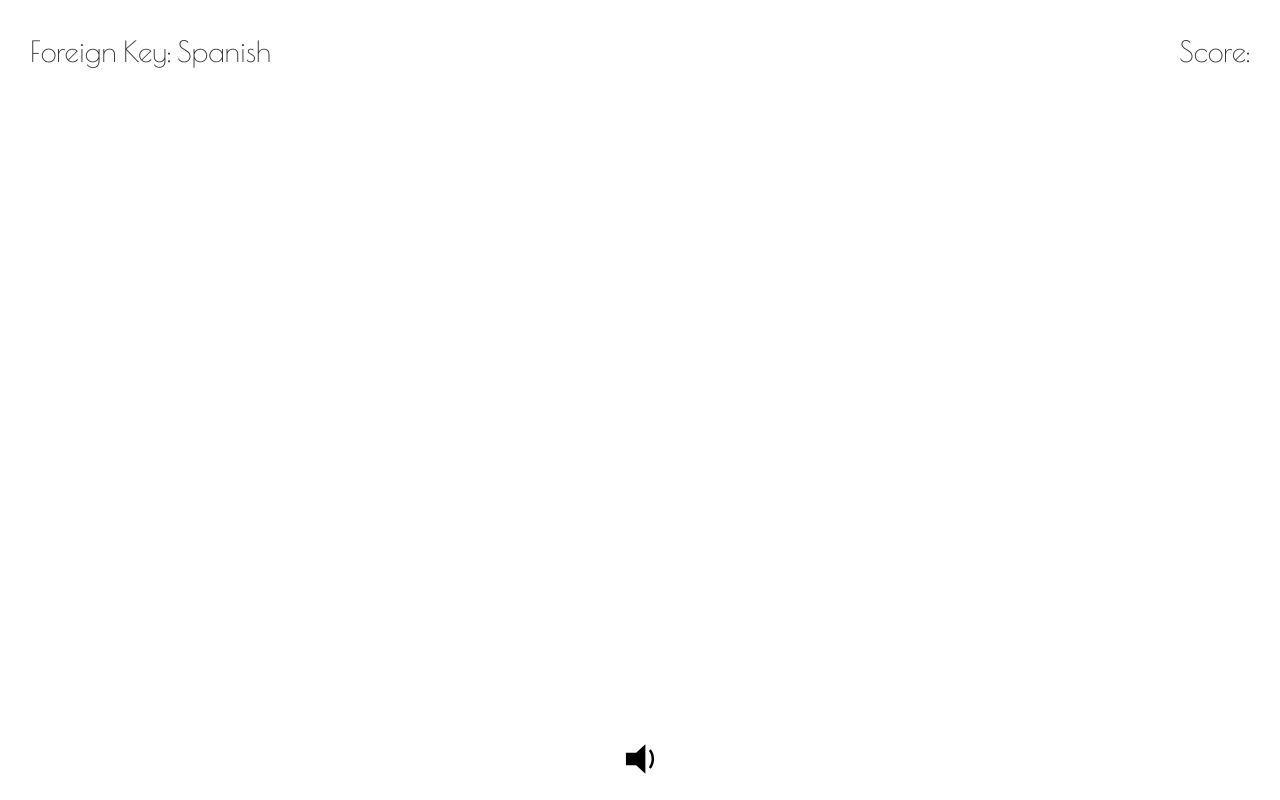
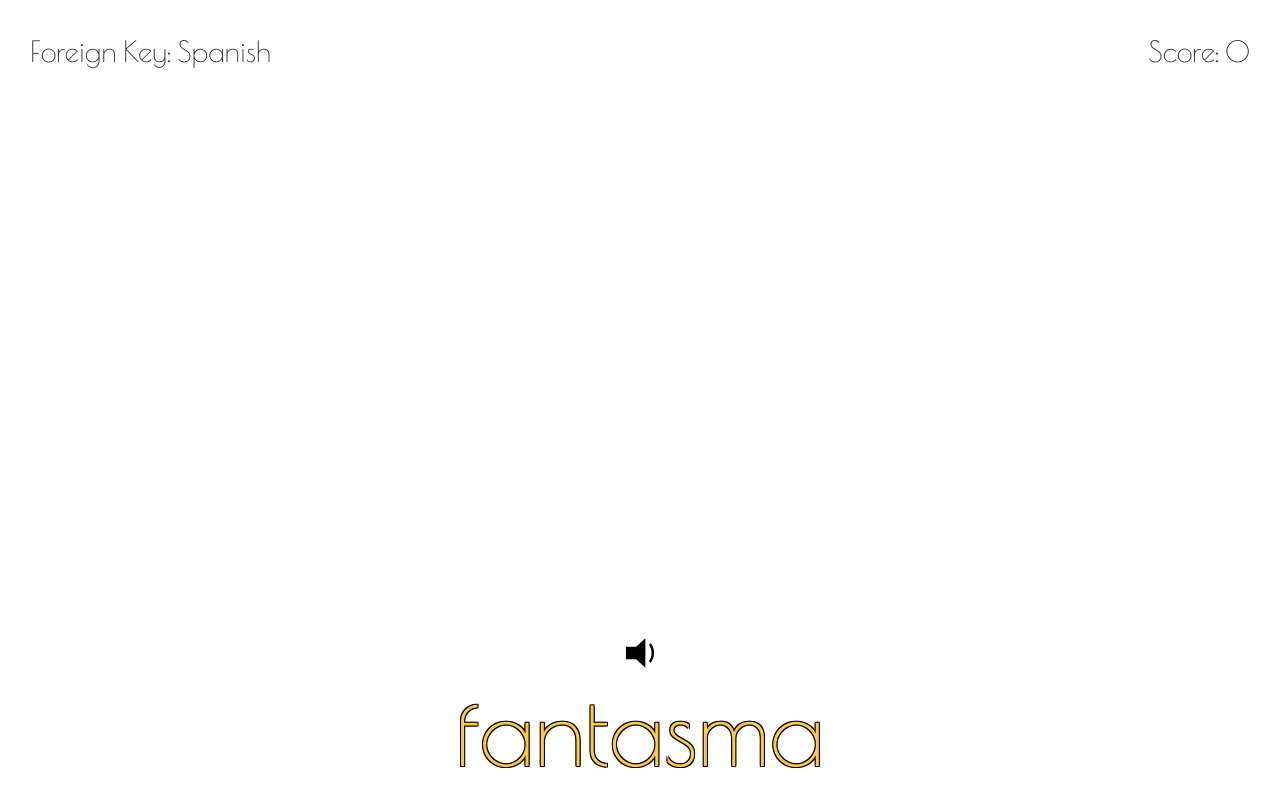
Before and after one commit to devondacoda/4nkey, a website: page public/index.html in a window 1280 px wide. Drawn offline with nearby package versions, Linux system fonts and the light colour scheme.

Commit message:
Ready to test deploy

```diff
--- a/public/index.html
+++ b/public/index.html
@@ -41,6 +41,6 @@
     <script src="scripts/tether.min.js"></script>
     <script src="scripts/bootstrap.min.js"></script>
 
-    <script data-main="app.js" src="scripts/require.js"></script>
+    <script src="app.js"></script>
   </body>
 </html>
```
